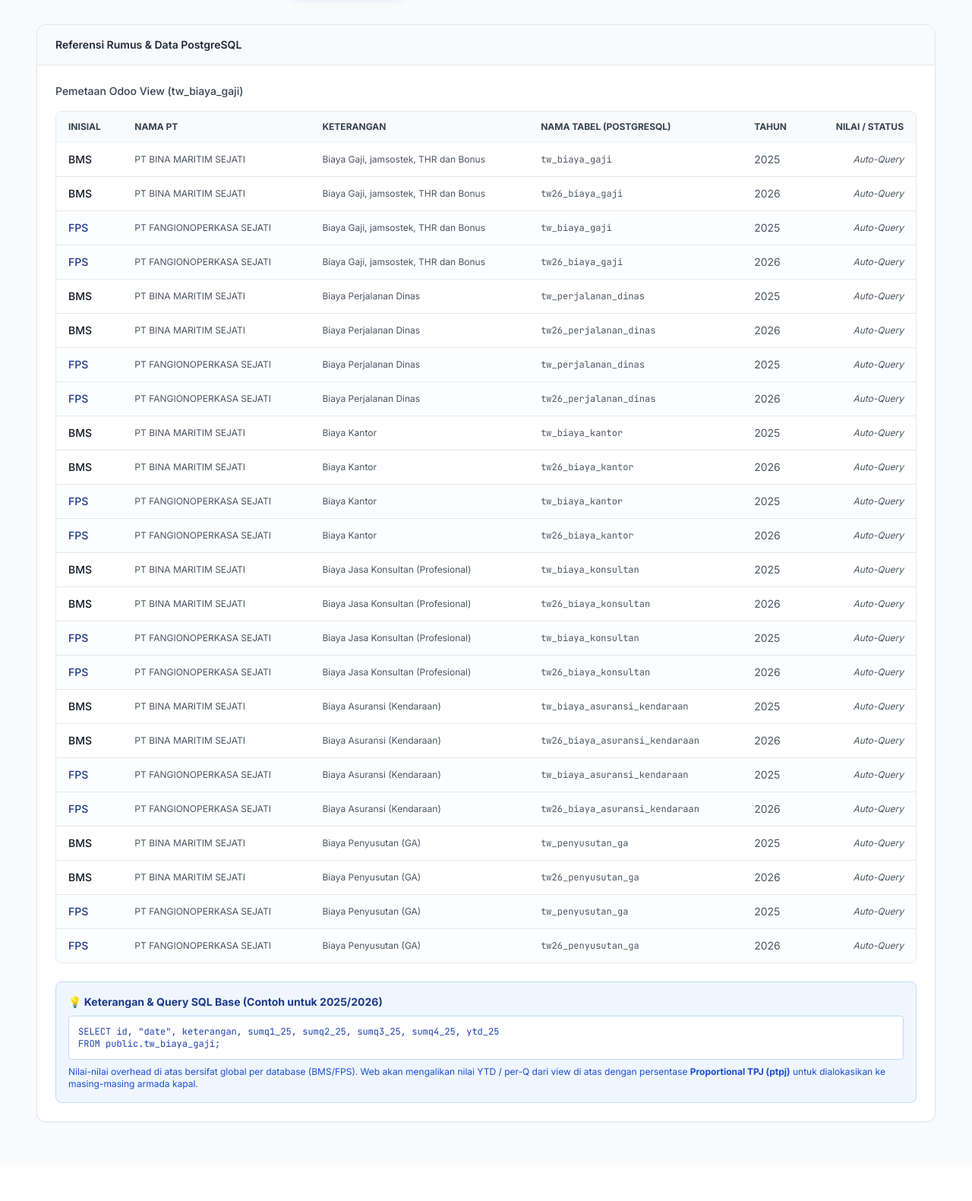
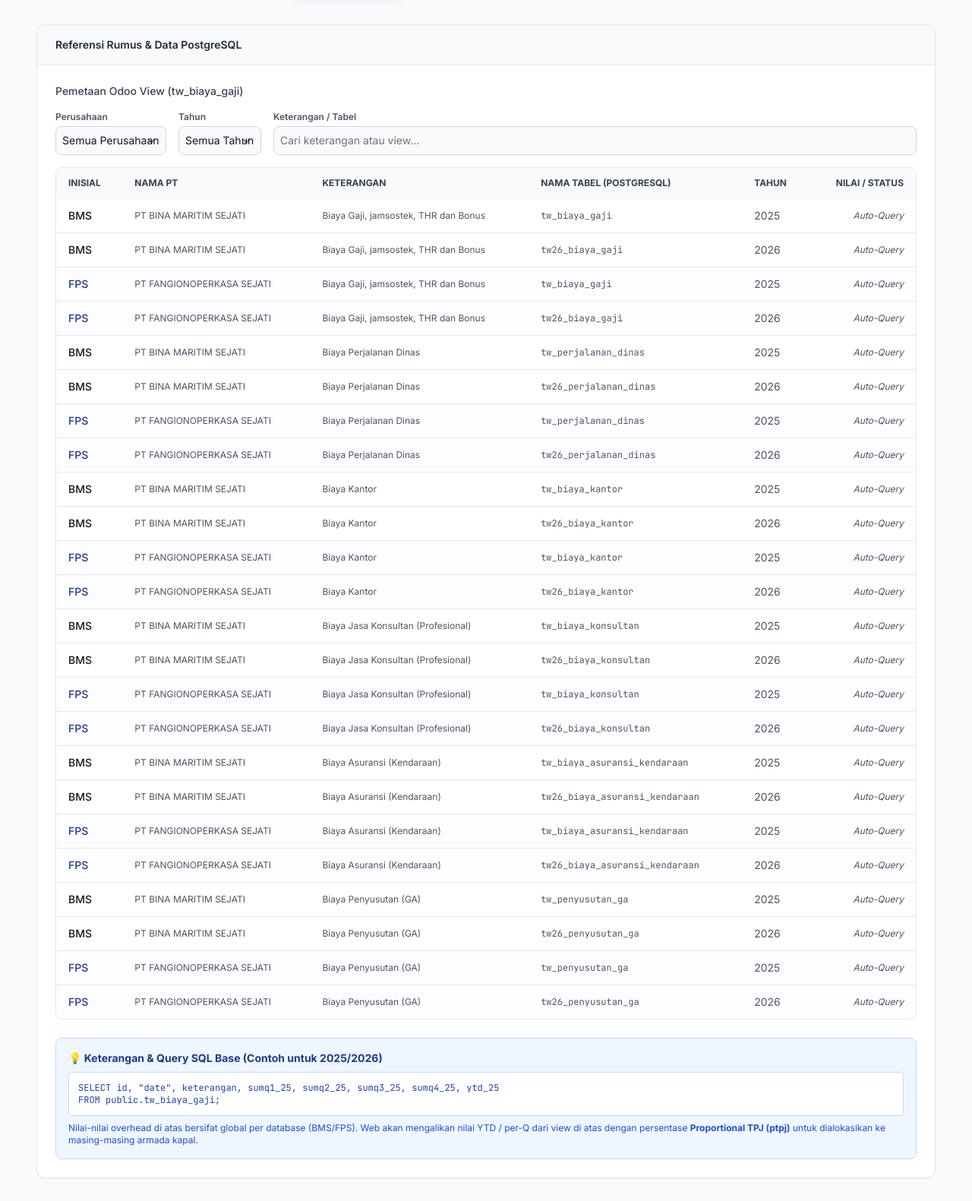
Before and after one commit to nicku-dev/bms-web, a FastAPI app: template app/templates/reference.html in a window 1280 px wide. Shown: the part 129-1710 px from the top of the page at 76% size. Before the commit the page ends 1607 px from the top, so only its background shows below. Run offline with FastAPI, Linux system fonts and the light colour scheme; the template is opened without the code that fills it, so the values that code supplies are empty; parts of the project's set-up code (start-up, migrations or seed data) failed here and were passed over; some libraries are stand-ins or nearby versions.

Commit message:
feat: Add filters for company, year, and description to reference page

```diff
--- a/app/templates/reference.html
+++ b/app/templates/reference.html
@@ -105,7 +105,33 @@
     <div class="p-6">
       <h4 class="text-sm font-medium text-gray-700 mb-4">Pemetaan Odoo View (tw_biaya_gaji)</h4>
 
+
+      <!-- Filters -->
+      <div class="flex flex-col sm:flex-row gap-4 mb-4">
+        <div>
+          <label class="block text-xs font-semibold text-gray-600 mb-1">Perusahaan</label>
+          <select id="filter-company" onchange="filterTable()" class="bg-gray-50 border border-gray-300 text-gray-900 text-sm rounded-lg focus:ring-blue-500 focus:border-blue-500 block w-full p-2">
+            <option value="all">Semua Perusahaan</option>
+            <option value="BMS">BMS</option>
+            <option value="FPS">FPS</option>
+          </select>
+        </div>
+        <div>
+          <label class="block text-xs font-semibold text-gray-600 mb-1">Tahun</label>
+          <select id="filter-year" onchange="filterTable()" class="bg-gray-50 border border-gray-300 text-gray-900 text-sm rounded-lg focus:ring-blue-500 focus:border-blue-500 block w-full p-2">
+            <option value="all">Semua Tahun</option>
+            <option value="2025">2025</option>
+            <option value="2026">2026</option>
+          </select>
+        </div>
+        <div class="flex-1">
+          <label class="block text-xs font-semibold text-gray-600 mb-1">Keterangan / Tabel</label>
+          <input type="text" id="filter-search" onkeyup="filterTable()" class="bg-gray-50 border border-gray-300 text-gray-900 text-sm rounded-lg focus:ring-blue-500 focus:border-blue-500 block w-full p-2" placeholder="Cari keterangan atau view...">
+        </div>
+      </div>
+
       <div class="overflow-x-auto rounded-lg border border-gray-200">
+
         <table class="w-full text-sm text-left text-gray-600">
 
           <thead class="bg-slate-50 border-b border-gray-200 text-xs uppercase font-semibold text-gray-700">
@@ -119,7 +145,7 @@
             </tr>
           </thead>
 
-          <tbody class="divide-y divide-gray-200">
+          <tbody id="ref-table-body" class="divide-y divide-gray-200">
             <tr class="hover:bg-gray-50 border-t border-gray-100">
               <td class="px-4 py-3 font-medium text-gray-900">BMS</td>
               <td class="px-4 py-3 text-xs">PT BINA MARITIM SEJATI</td>
@@ -329,5 +355,38 @@
     </div>
   </div>
 </main>
+
+<script>
+function filterTable() {
+    var company = document.getElementById("filter-company").value.toUpperCase();
+    var year = document.getElementById("filter-year").value;
+    var search = document.getElementById("filter-search").value.toLowerCase();
+
+    var tbody = document.getElementById("ref-table-body");
+    var trs = tbody.getElementsByTagName("tr");
+
+    for (var i = 0; i < trs.length; i++) {
+        var tr = trs[i];
+        var tds = tr.getElementsByTagName("td");
+        if (tds.length > 0) {
+            var rowCompany = tds[0].textContent || tds[0].innerText;
+            var rowKet = tds[2].textContent || tds[2].innerText;
+            var rowTable = tds[3].textContent || tds[3].innerText;
+            var rowYear = tds[4].textContent || tds[4].innerText;
+
+            var matchCompany = (company === "ALL" || rowCompany.toUpperCase().includes(company));
+            var matchYear = (year === "all" || rowYear.includes(year));
+            var matchSearch = (search === "" || rowKet.toLowerCase().includes(search) || rowTable.toLowerCase().includes(search));
+
+            if (matchCompany && matchYear && matchSearch) {
+                tr.style.display = "";
+            } else {
+                tr.style.display = "none";
+            }
+        }
+    }
+}
+</script>
 </body>
+
 </html>
```
